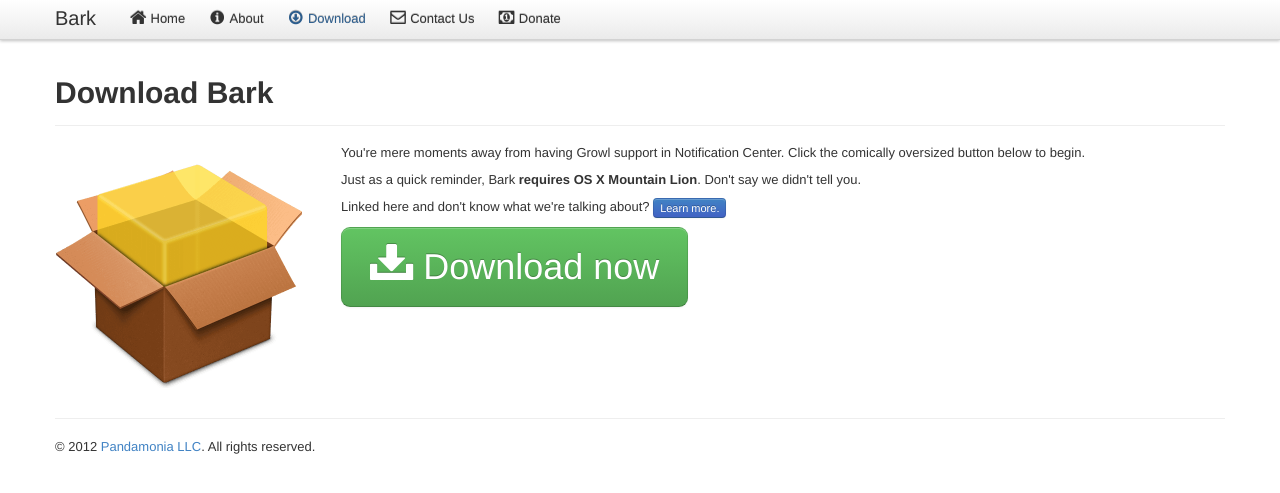
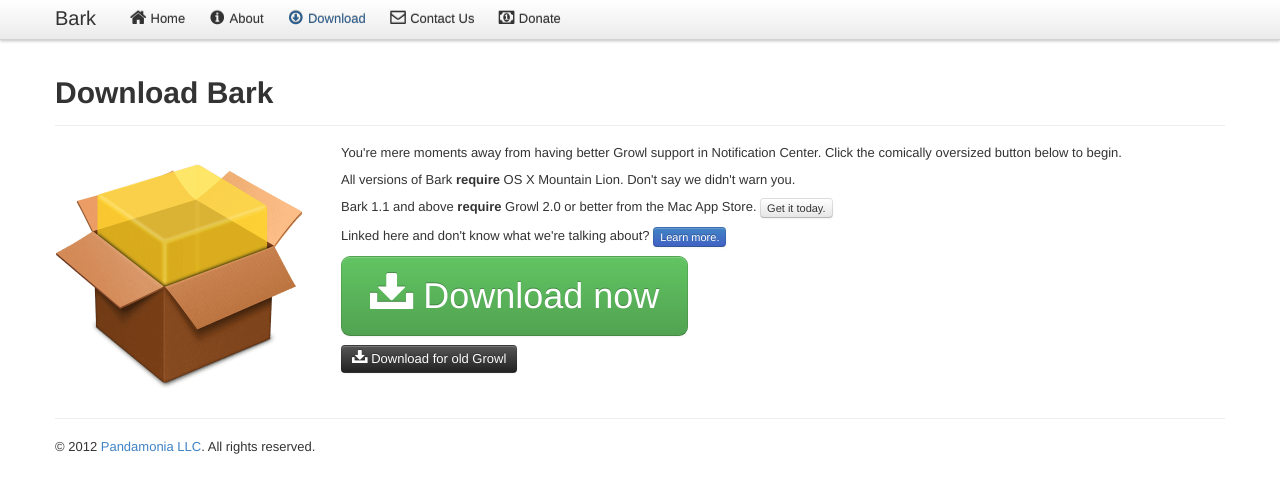
Before and after one commit to pandamonia/Bark, a Jekyll site: the page built from download.html, in a window 1280 px wide. Shown: the top 493 px of the page. Built offline with Jekyll 4.4.1, drawn with Linux system fonts in a browser that asks for light colours; nearby versions of some CDN libraries.

Commit message:
Download page for 1.1.

```diff
--- a/download.html
+++ b/download.html
@@ -15,11 +15,13 @@
       <img src="img/download-package.png">
     </div>
     <div class="span9">
-      <p>You're mere moments away from having Growl support in Notification Center. Click the comically oversized button below to begin.</p>
-      <p>Just as a quick reminder, Bark <strong>requires OS X Mountain Lion</strong>. Don't say we didn't tell you.</p>
+      <p>You're mere moments away from having better Growl support in Notification Center. Click the comically oversized button below to begin.</p>
+      <p>All versions of Bark <strong>require</strong> OS X Mountain Lion. Don't say we didn't warn you.</p>
+      <p>Bark 1.1 and above <strong>require</strong> Growl 2.0 or better from the Mac App Store. <a href="http://itunes.apple.com/us/app/growl/id467939042" class="btn btn-mini">Get it today.</a></p>
       <p>Linked here and don't know what we're talking about? <a href="about.html" class="btn btn-primary btn-mini">Learn more.</a>
       <br>
-      <p><a href="http://barkplug.in/downloads/Bark%201.0.1.zip" class="btn btn-success btn-large download-btn" onclick="var that=this;_gaq.push(['_trackEvent','Downloads','Download',this.href]);setTimeout(function(){location.href=that.href;},200);return false;"><i class="icon-download-alt icon-large"></i> Download now</a></p>
+      <p><a href="http://barkplug.in/downloads/Bark%201.1.zip" class="btn btn-success btn-large download-btn" onclick="var that=this;_gaq.push(['_trackEvent','Downloads','Download',this.href]);setTimeout(function(){location.href=that.href;},200);return false;"><i class="icon-download-alt icon-large"></i> Download now</a></p>
+      <p><a href="http://barkplug.in/downloads/Bark%201.0.1.zip" class="btn btn-inverse" onclick="var that=this;_gaq.push(['_trackEvent','Downloads','Download',this.href]);setTimeout(function(){location.href=that.href;},200);return false;"><i class="icon-download-alt icon-large"></i> Download for old Growl</a></p>
     </div>
   </div>
 </div>
```
Also changed, not shown: sparkle/changelog-x-1.1.html (added, +20 -0 lines).
